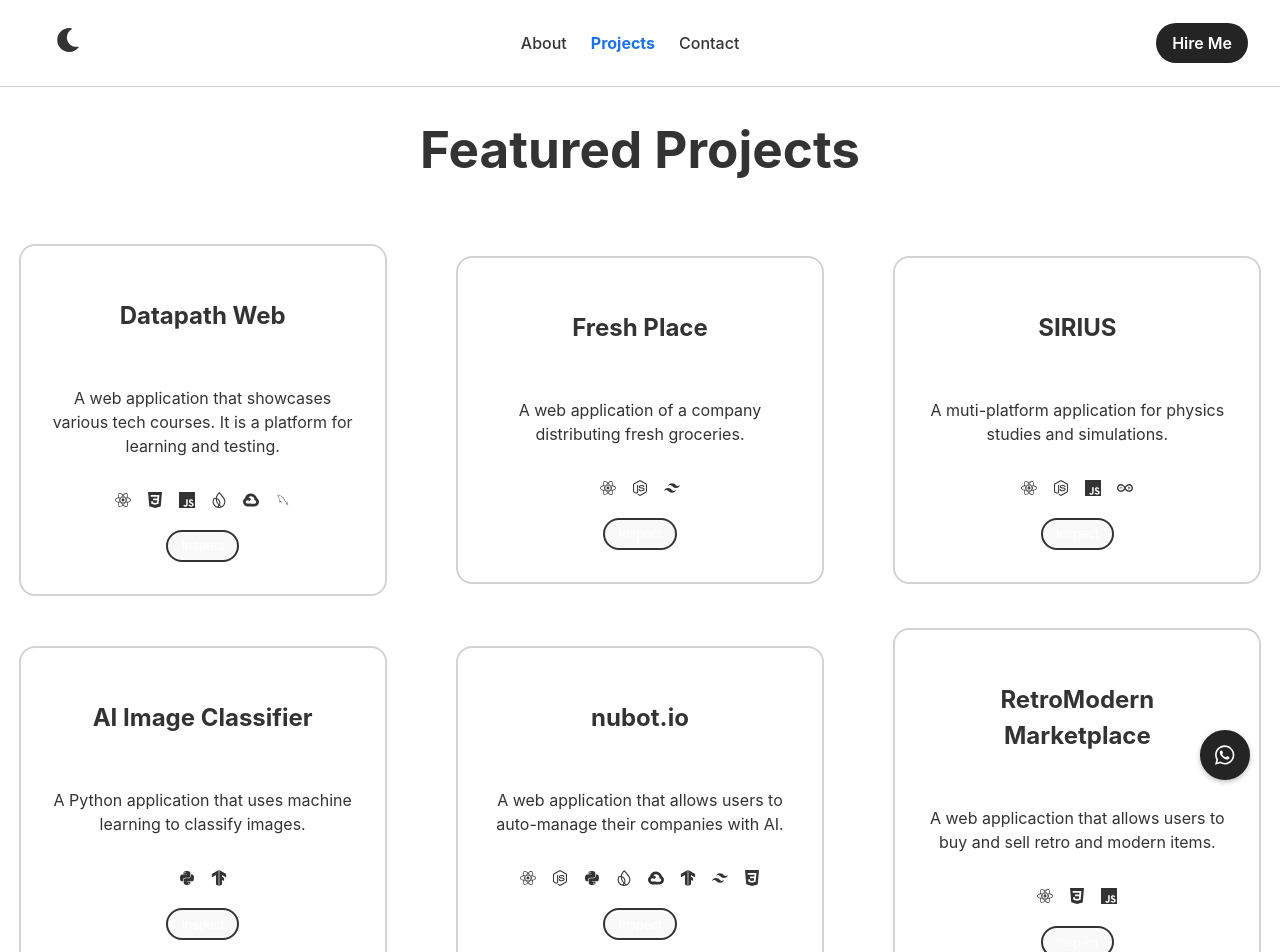
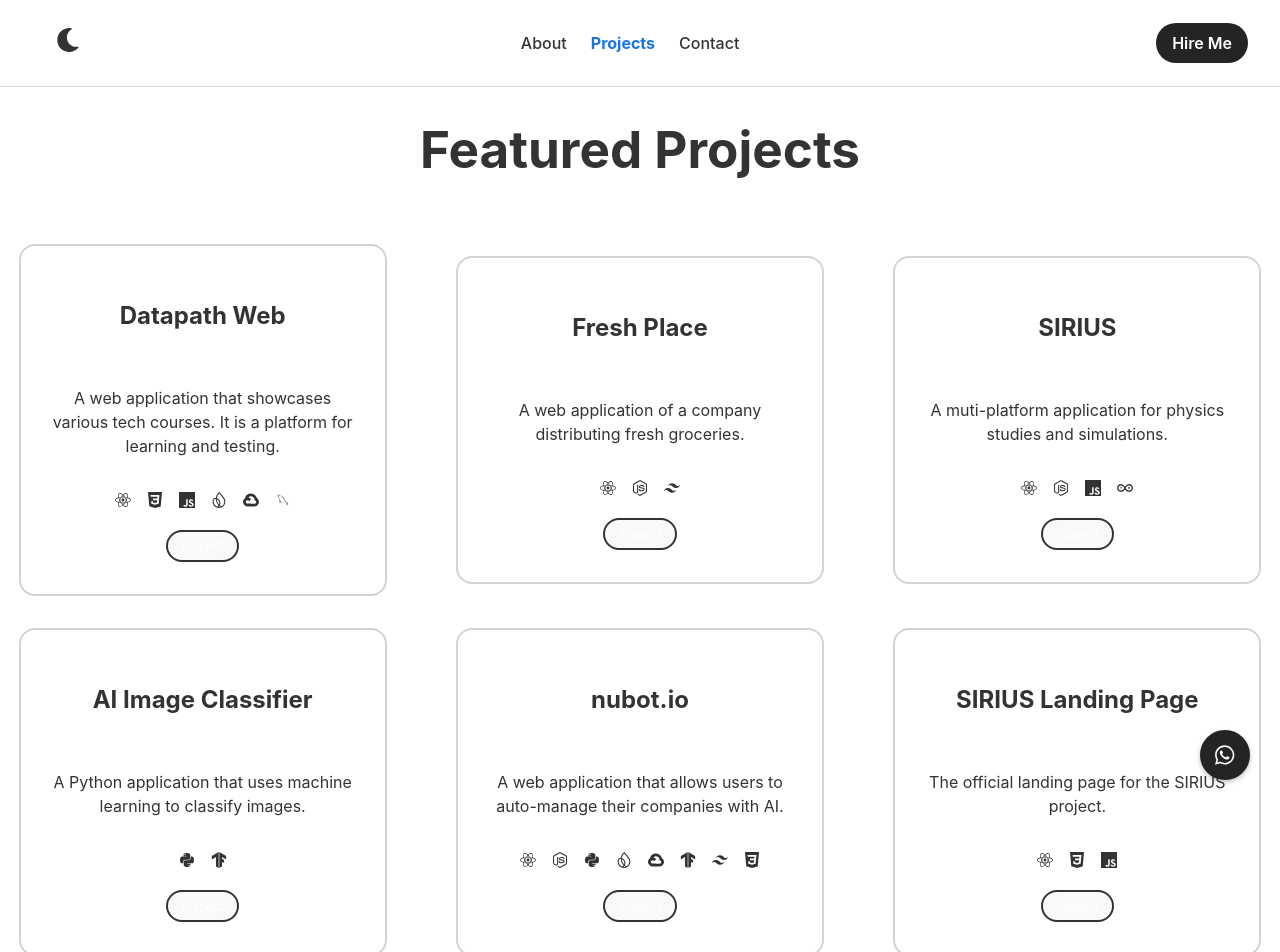
Before and after one commit to YummySalamy/sebastian-escobar-portfolio-v2, a React (Vite) app: page /projects in a window 1280 px wide. Shown: the top 952 px of the page. Built offline with nearby package versions, Linux system fonts and the light colour scheme.

Commit message:
version (0.0.0.2)

```diff
--- a/src/misc/ProjectsList.jsx
+++ b/src/misc/ProjectsList.jsx
@@ -14,6 +14,8 @@ import DataPathImage from '../assets/mockups/datapath-e-learning-mockup1.png';
 import DataPathSecondImage from '../assets/mockups/datapath-e-learning-mockup2.png';
 import DataPathLandingImage from '../assets/mockups/datapath-landing-mockup.jpeg';
 import JewerlyShopImage from '../assets/mockups/jewerly-shop-mockup.jpg';
+import SiriusLandigPageImage from '../assets/mockups/sirius-landing-page-mockup1.png';
+import SiriusLandigPageSecondImage from '../assets/mockups/sirius-landing-page-mockup2.png';
 
 const projects = [
     {
@@ -56,6 +58,14 @@ const projects = [
         path: 'https://nubot.io',
         techs: [<FaReact />, <FaNodeJs/>,  <FaPython />, <SiFirebase />, <SiGooglecloud />, <SiTensorflow />, <SiTailwindcss />, <SiCss3 />],
         image: NubotImage,
+    },
+    {
+        title: 'SIRIUS Landing Page',
+        description: 'The official landing page for the SIRIUS project.',
+        path: 'https://sirius-landing-page.vercel.app/',
+        techs: [<FaReact />, <SiCss3 />, <SiJavascript />],
+        image: SiriusLandigPageImage,
+        second_image: SiriusLandigPageSecondImage,
     },
     {
         id: 6,
```
Also changed, not shown: src/assets/mockups/sirius-landing-page-mockup1.png (added), src/assets/mockups/sirius-landing-page-mockup2.png (added).
